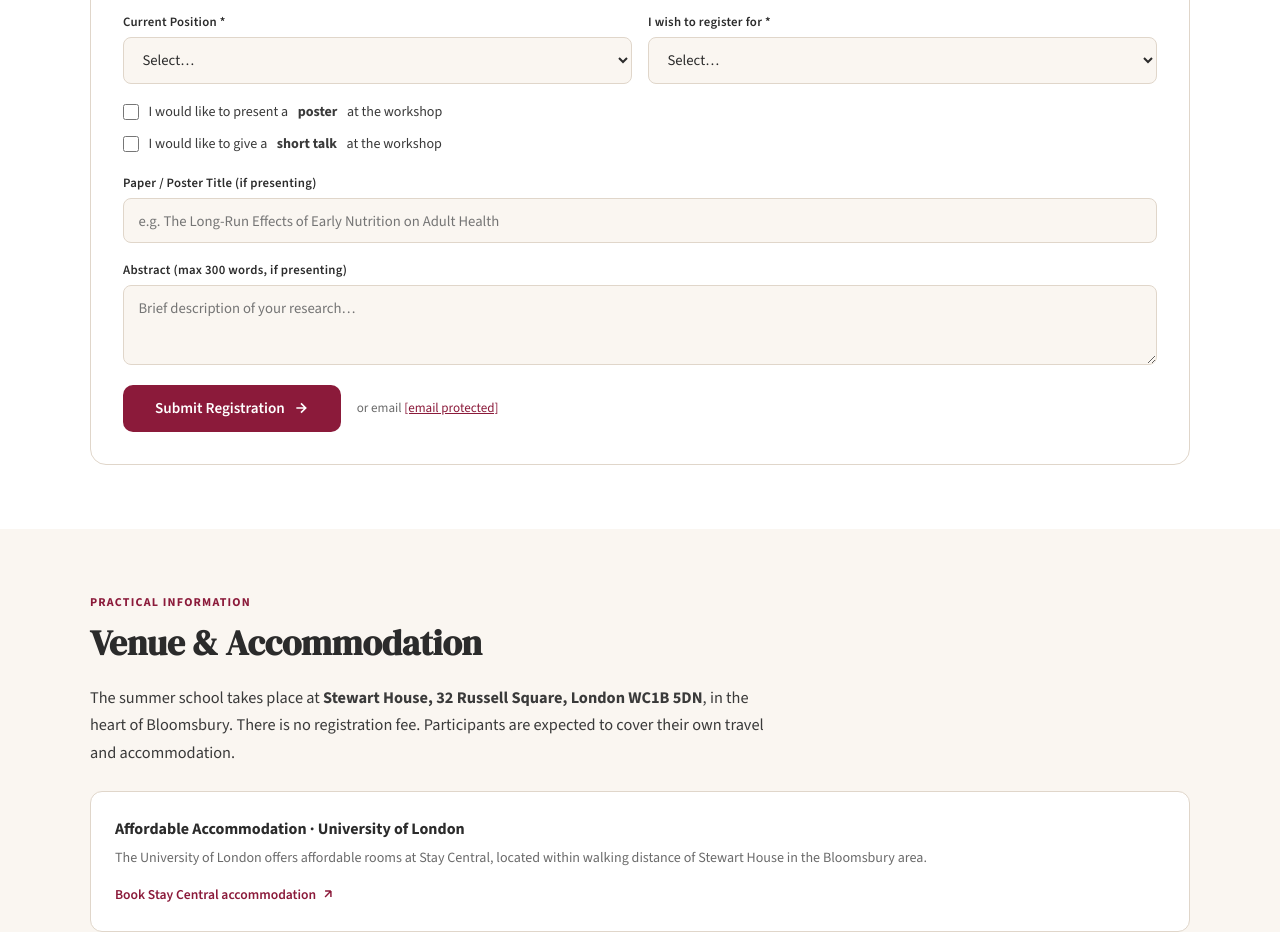
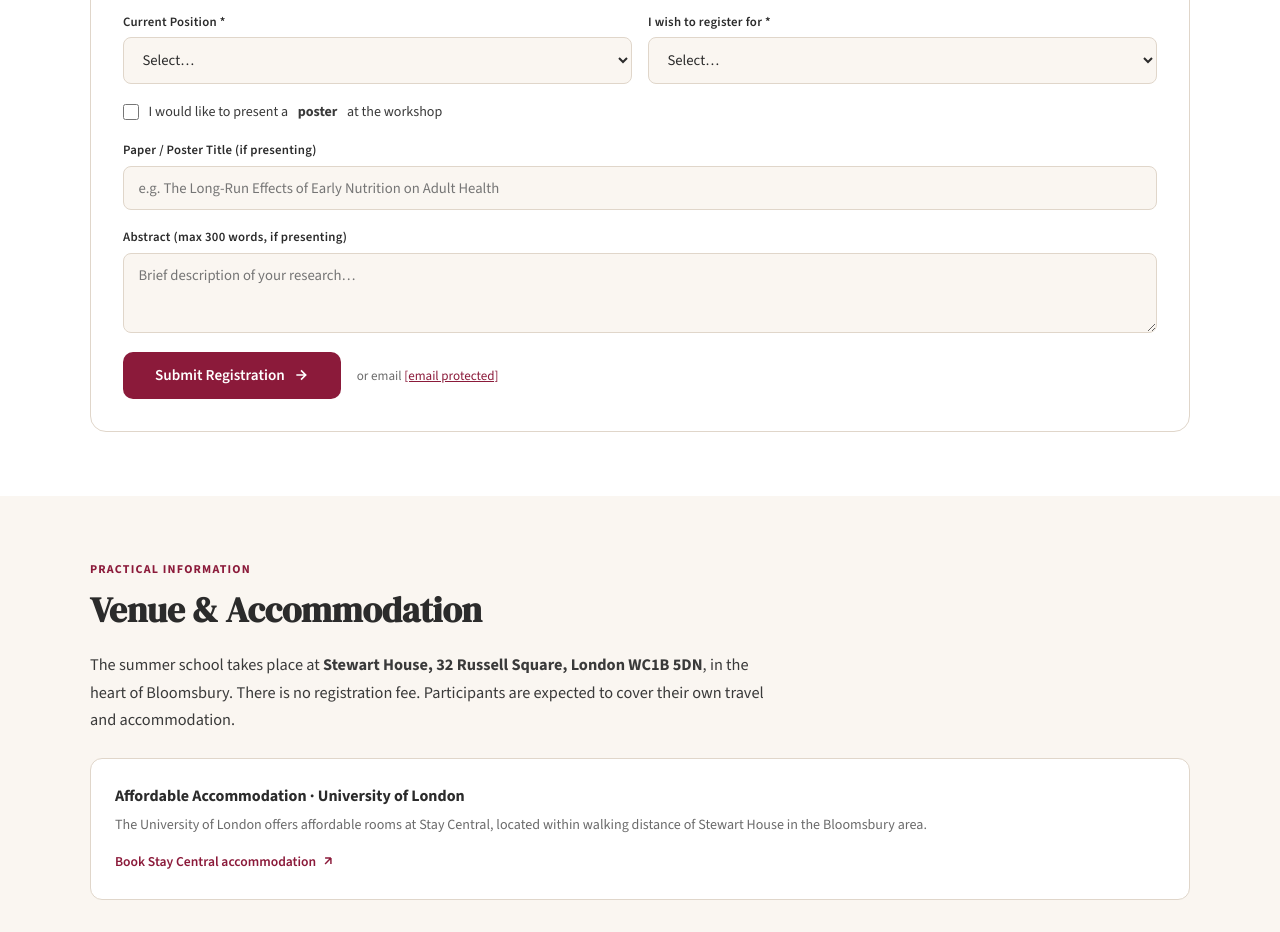
Before and after one commit to luhrmann156/EcHOSummerschool, a plain HTML site: page index.html in a window 1280 px wide. Shown: the part 4300-5232 px from the top of the page. Drawn offline with nearby package versions, Linux system fonts and the light colour scheme.

Commit message:
Remove short talk checkbox from workshop form
Removed the short talk checkbox from the form.

```diff
--- a/index.html
+++ b/index.html
@@ -668,8 +668,7 @@
 
           <div class="checkbox-group">
             <label><input type="checkbox" name="poster"> I would like to present a <strong>poster</strong> at the workshop</label>
-            <label><input type="checkbox" name="shortTalk"> I would like to give a <strong>short talk</strong> at the workshop</label>
-          </div>
+           </div>
 
           <div class="form-row" style="margin-top:1rem">
             <div class="form-group full">
```
